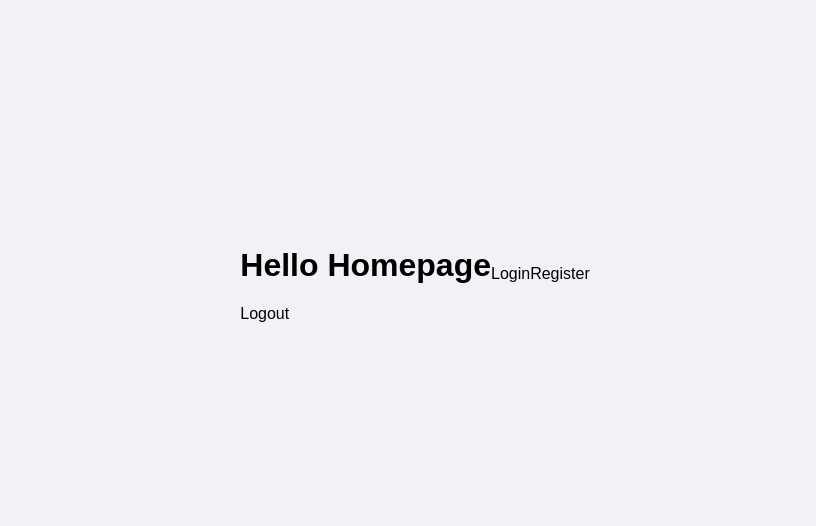
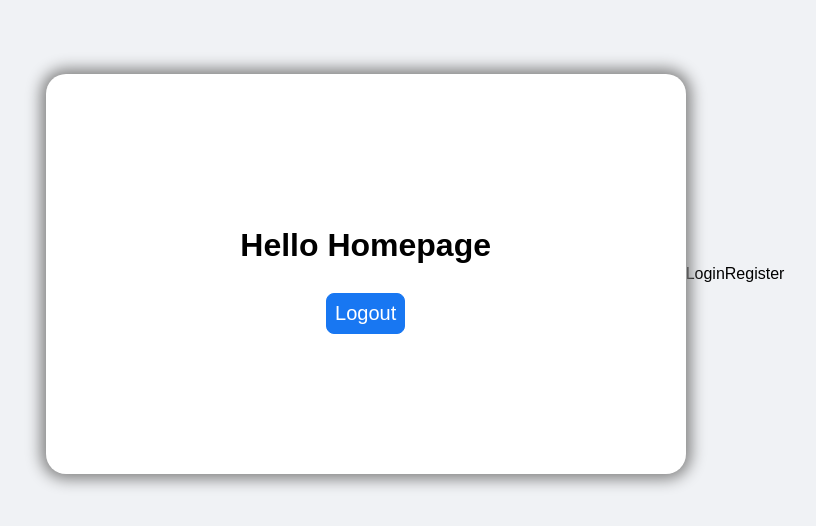
Before and after one commit to prjwl7/Internship, a React (Create React App) app in the folder client/: page / in a window 1280 px wide. Shown: the part 126-652 px from the top of the page, without its empty margins (225-1041 px from the left). Built offline with nearby package versions, Linux system fonts and the light colour scheme.

Commit message:
modified css files

```diff
--- a/client/src/components/homepage/homepage.css
+++ b/client/src/components/homepage/homepage.css
@@ -0,0 +1,24 @@
+.homepage{
+    display: flex;
+    flex-direction: column;
+    align-items: center;
+    justify-content: center;
+    width: 50vw;
+    height: 50vh;
+    border-radius: 20px;
+    box-shadow: 0 0 15px 5px grey;
+    background-color: white;
+    position: relative;
+}
+
+.homepage > .button{
+    background-color: #1877f2;
+    border: 1px solid #1877f2;
+    color: white;
+    font-size:1.25rem;
+    padding: 0.5rem;
+    margin: 0.5rem 0;
+    border-radius: 8px;
+    outline: none;
+    cursor: pointer;
+}
```
